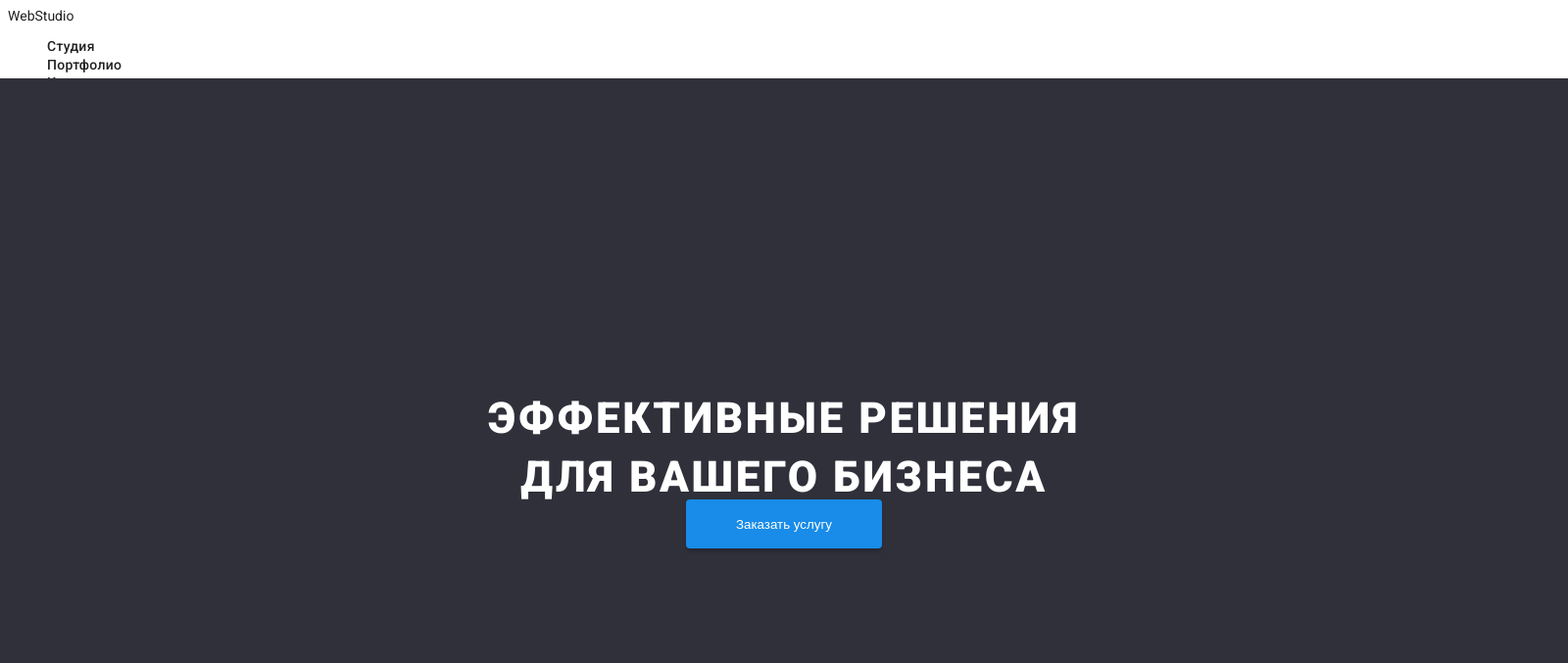
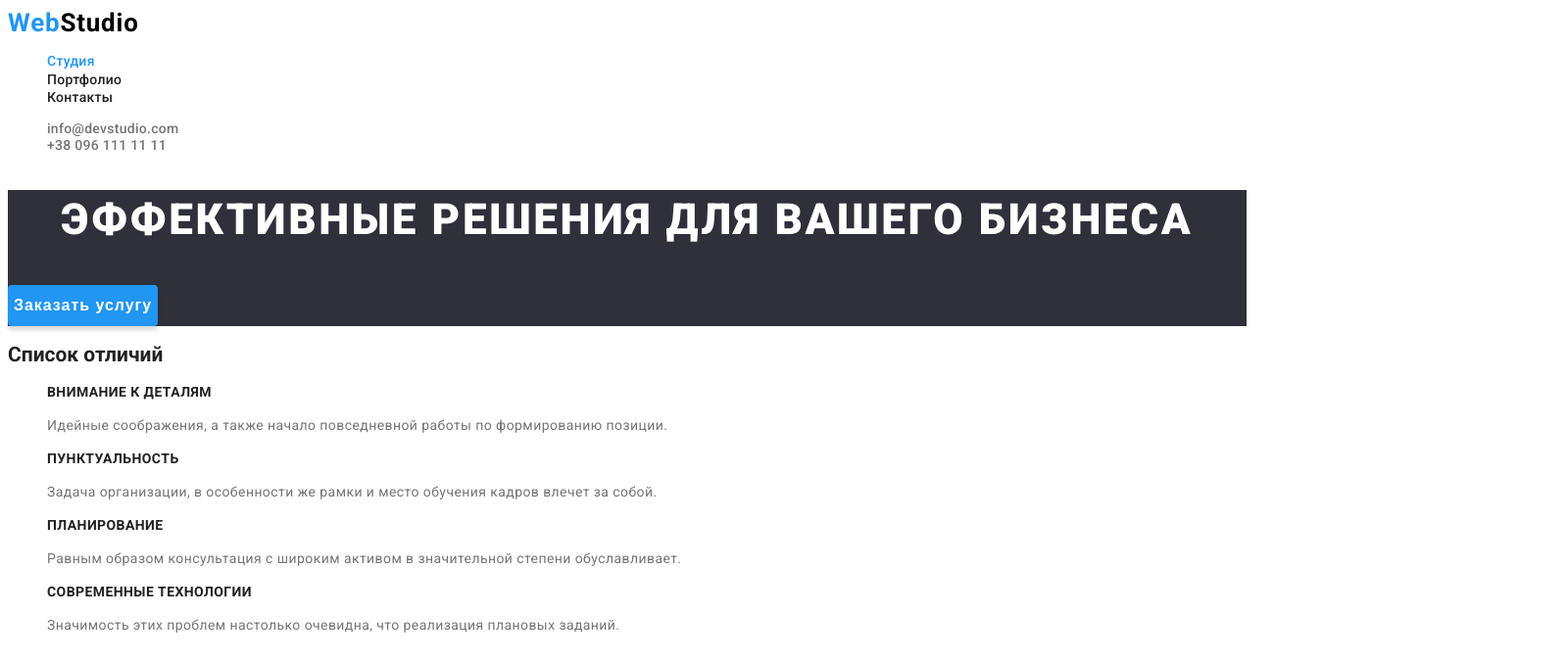
Before and after one commit to SlavaMart/goit-markup-hw-02, a plain HTML site: page index.html in a window 1280 px wide. Shown: the top 677 px of the page at 98% size, 1600 px wide, since content can reach past the window. Drawn offline with Linux system fonts and the light colour scheme.

Commit message:
Исправлено

```diff
--- a/css/styles.css
+++ b/css/styles.css
@@ -5,11 +5,17 @@
 
     /*text colors*/
     --main-txt-cl: #212121;
-    --acceny-txt-cl: #757575;
+    --contct-txt-cl: #757575;
+    --acceny-txt-cl: #2196F3;
+    --white-txt-cl: #FFFFFF;
+    --txt-logo-cl: #000000;
 
     /*bg colors*/
     --dark-bg-cl: #2F303A;
     --ligh-bg-cl: #F5F4FA;
+    --btn-bg-hover-cl: #188CE8;
+
+
     /*others*/
 }
 
@@ -22,59 +28,11 @@ body {
     color: var(--main-txt-cl)
 }
 
-.hero {
-    background-color: var(--dark-bg-cl);
-    position: absolute;
-    width: 1600px;
-    height: 600px;
-    left: 0px;
-    top: 80px;
-
+.hero-btn:hover,
+.hero-btn:focus {
+    background-color: var(--btn-bg-hover-cl);
 }
 
-.main-title {
-    position: absolute;
-    width: 696px;
-    height: 120px;
-    left: 452px;
-    top: 280px;
-
-    font-family: 'Roboto';
-    font-style: normal;
-    font-weight: 900;
-    font-size: 44px;
-    line-height: 60px;
-    /* or 136% */
-
-    text-align: center;
-    letter-spacing: 0.06em;
-    text-transform: uppercase;
-
-    color: #FFFFFF;
-}
-
-.hero-btn {
-    position: absolute;
-    width: 200px;
-    height: 50px;
-    left: 700px;
-    top: 430px;
-
-    background: #188CE8;
-    color: #FFFFFF;
-    box-shadow: 0px 4px 4px rgba(0, 0, 0, 0.15);
-    border-radius: 4px;
-    border: none;
-}
-
-.filter-btn {
-    cursor: pointer;
-    border: none;
-}
-
-.footer {
-    background-color: var(--dark-bg-cl);
-}
 
 /* reset styles */
 .link {
@@ -86,14 +44,224 @@ body {
     list-style: none;
 }
 
+/* base styles */
+.btn {
+    font-weight: 700;
+    font-size: 16px;
+    line-height: calc(30 /12);
+    /* identical to box height, or 188% */
+    display: flex;
+    align-items: center;
+    text-align: center;
+    letter-spacing: 0.06em;
+    color: #FFFFFF;
+    cursor: pointer;
+}
+
+.btn-mode-light {
+    color: #212121;
+}
+
+.btn-mode-dark {
+    color: var(--dark-bg-cl);
+    background-color: var(--ligh-bg-cl);
+}
+
 
 /* Header section */
 
-.header-link {
+.header-logo-cl {
+    color: var(--txt-logo-cl);
+}
+
+.logo,
+.footer-logo {
+    font-weight: 700;
+    font-size: 26px;
+    line-height: 31px;
+    /* identical to box height */
+
+    letter-spacing: 0.03em;
+
+    color: var(--acceny-txt-cl);
+}
+
+.header-nav,
+.header-list {
+    font-weight: 500;
+    font-size: 14px;
+    line-height: calc(16 / 14);
+    letter-spacing: 0.02em;
+}
+
+.header-link,
+.header-phone {
     font-weight: 500;
     font-size: 14px;
     line-height: calc(16 / 12);
     letter-spacing: 0.02em;
+    color: var(--main-txt-cl);
+}
 
-    color: #212121;
+.header-phone,
+.header-mail {
+    color: #757575;
 }
+
+.header-link:hover,
+.header-link:focus,
+.header-phone:hover,
+.header-phone:focus,
+.header-mail:hover,
+.header-mail:focus {
+    color: var(--acceny-txt-cl);
+}
+
+.header-link-current {
+    color: var(--acceny-txt-cl);
+}
+
+
+/* Hero section */
+
+.hero {
+    background-color: var(--dark-bg-cl);
+}
+
+.main-title {
+    font-weight: 900;
+    font-size: 44px;
+    line-height: calc(60 / 44);
+    /* or 136% */
+    text-align: center;
+    letter-spacing: 0.06em;
+    text-transform: uppercase;
+    color: var(--white-txt-cl);
+}
+
+.hero-btn {
+    background: var(--acceny-txt-cl);
+    color: var(--white-txt-cl);
+    box-shadow: 0px 4px 4px rgba(0, 0, 0, 0.15);
+    border-radius: 4px;
+    border: none;
+}
+
+/* peculiarities*/
+
+.peculiarities-subtitle {
+    font-weight: 700;
+    font-size: 14px;
+    line-height: calc(16 / 14);
+    letter-spacing: 0.03em;
+    text-transform: uppercase;
+    color: var(--main-txt-cl);
+}
+
+.peculiarities-desc {
+    font-weight: 400;
+    font-size: 14px;
+    line-height: calc(24/14);
+    /* or 171% */
+    letter-spacing: 0.03em;
+    color: var(--contct-txt-cl);
+}
+
+/*About*/
+
+.about-title {
+    font-weight: 700;
+    font-size: 36px;
+    line-height: calc(42 / 36);
+    text-align: center;
+    letter-spacing: 0.03em;
+    color: var(--main-txt-cl)
+}
+
+/* Team*/
+
+.team {
+    background-color: var(--ligh-bg-cl);
+}
+
+.team-title {
+    font-weight: 700;
+    font-size: 36px;
+    line-height: calc(42 / 36);
+    text-align: center;
+    letter-spacing: 0.03em;
+    color: var(--main-txt-cl)
+}
+
+.team-subtitle {
+    font-weight: 500;
+    font-size: 16px;
+    line-height: calc(19 / 16);
+    /* identical to box height */
+    text-align: center;
+    letter-spacing: 0.03em;
+    color: var(--main-txt-cl);
+}
+
+.team-desc {
+    font-weight: 400;
+    font-size: 16px;
+    line-height: calc(19 / 16);
+    /* identical to box height */
+    text-align: center;
+    letter-spacing: 0.03em;
+    color: var(--contct-txt-cl)
+}
+
+
+/* Footer*/
+
+.footer {
+    background-color: var(--dark-bg-cl);
+}
+
+.footer-logo-cl {
+    color: var(--acceny-txt-cl);
+}
+
+.footer-logo-cl {
+    color: var(--white-txt-cl);
+}
+
+
+.footer-list {
+    font-family: var(--main-font);
+    font-style: normal;
+    font-size: 14px;
+    line-height: calc(24 / 14);
+    /* or 171% */
+    letter-spacing: 0.03em;
+    color: rgba(255, 255, 255, 0.6);
+}
+
+.footer-link {
+    color: var(--white-txt-cl);
+    font-weight: 400;
+    font-size: 14px;
+    line-height: calc(24 / 14);
+    /* or 171% */
+    letter-spacing: 0.03em;
+    color: var(--white-txt-cl);
+}
+
+/* Portfolio*/
+
+.filter-btn:hover,
+.filter-btn:focus {
+    color: var(--main-txt-cl);
+}
+
+.filter-btn-current {
+    background-color: var(--acceny-txt-cl);
+    color: #FFFFFF;
+}
+
+.filter-btn {
+    cursor: pointer;
+    border: none;
+}
--- a/index.html
+++ b/index.html
@@ -18,12 +18,16 @@
   <body>
     <header class="header">
       <!--Шапка сайта-->
-      <a class="logo link" href="">WebStudio</a>
+      <a class="logo link" href=""
+        ><span>Web</span><span class="header-logo-cl">Studio</span></a
+      >
 
       <nav class="header-nav">
         <ul class="header-list list">
           <li class="header-item">
-            <a class="header-link link" href="#studio">Студия</a>
+            <a class="header-link header-link-current link" href="#studio"
+              >Студия</a
+            >
           </li>
           <li class="header-item">
             <a class="header-link link" href="./portfolio.html">Портфолио</a>
@@ -37,7 +41,7 @@
       <ul class="header-list list">
         <li class="header-item">
           <a
-            class="header-mail"
+            class="header-mail link"
             href="mailto:info@devstudio.com"
             title="Отправить электронное письмо"
             >info@devstudio.com</a
@@ -61,7 +65,7 @@
         <h1 class="main-title" id="studio">
           Эффективные решения для вашего бизнеса
         </h1>
-        <button class="hero-btn" type="button">Заказать услугу</button>
+        <button class="hero-btn btn" type="button">Заказать услугу</button>
       </section>
 
       <section class="peculiarities">
@@ -181,7 +185,9 @@
     </section>
 
     <footer class="footer">
-      <a class="footer-logo link" href="">WebStudio</a>
+      <a class="footer-logo link" href="">
+        <span>Web</span><span class="footer-logo-cl">Studio</span></a
+      >
       <address class="footer-list">
         <a
           class="footer-link link"
```
Also changed, not shown: portfolio.html (+16 -12 lines).
